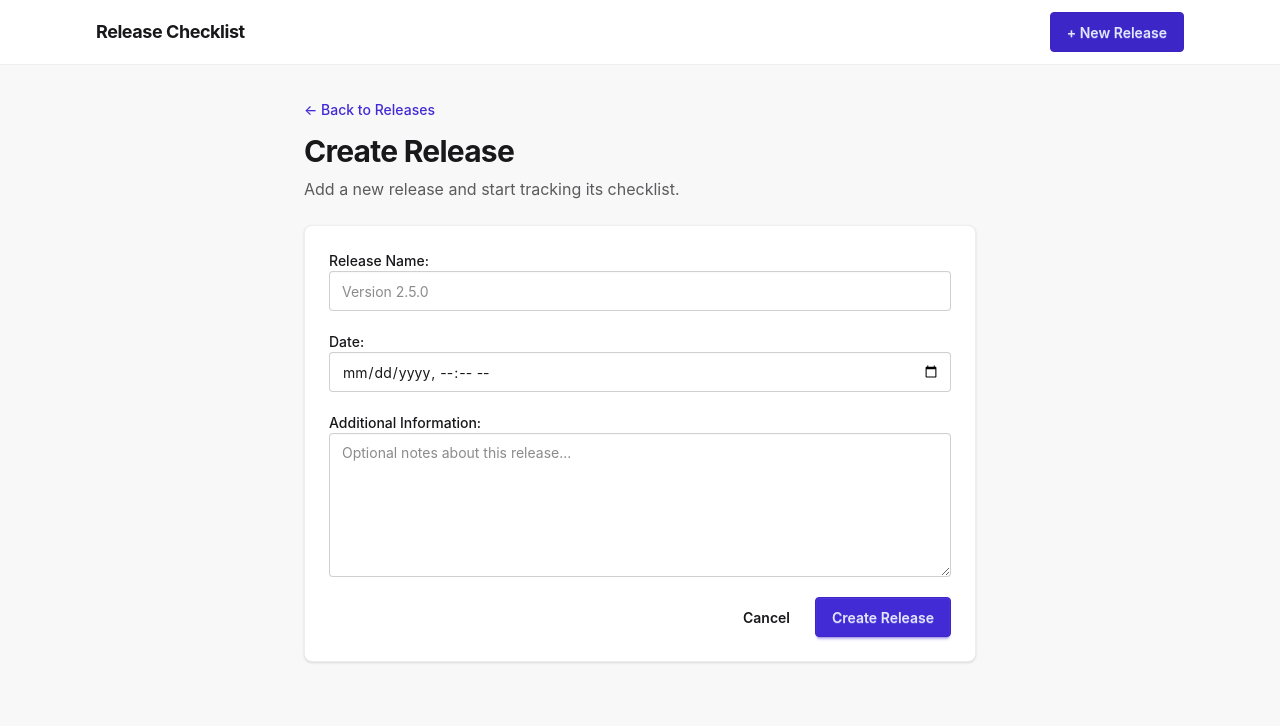
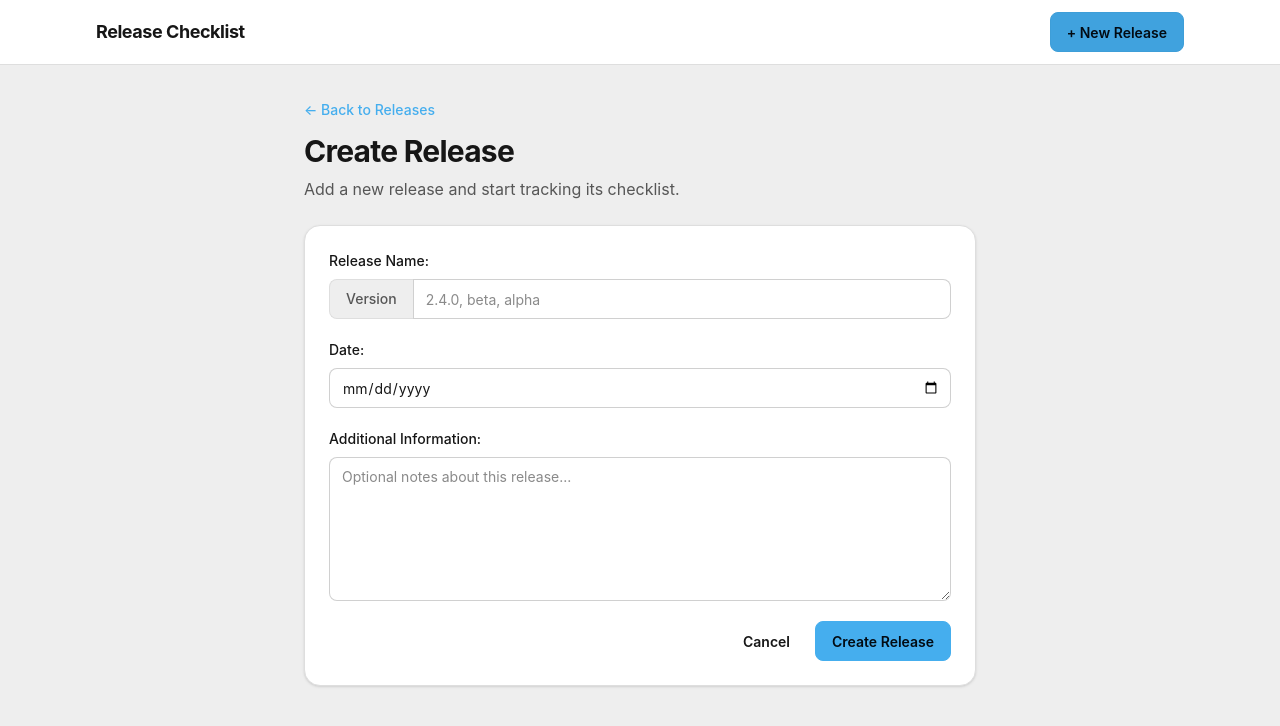
Before and after one commit to amanpandey04/release-checklist, a React (Vite) app in the folder frontend/: page /releases/new in a window 1280 px wide. Shown: the top 726 px of the page. Built offline with nearby package versions, Linux system fonts and the light colour scheme; no server answers.

Commit message:
fix release form submission

```diff
--- a/frontend/index.html
+++ b/frontend/index.html
@@ -1,5 +1,5 @@
 <!doctype html>
-<html lang="en">
+<html lang="en" data-theme="cmyk">
   <head>
     <meta charset="UTF-8" />
     <link rel="icon" type="image/svg+xml" href="/favicon.svg" />
--- a/frontend/src/components/ReleaseCard.jsx
+++ b/frontend/src/components/ReleaseCard.jsx
@@ -17,9 +17,9 @@ export default function ReleaseCard({ release }) {
   const [deleteError, setDeleteError] = useState("");
 
   const [deleteRelease, { loading: deleting }] = useMutation(DELETE_RELEASE, {
-    update(cache, { data, variables }) {
+    update(cache, { data }) {
       if (data?.deleteRelease) {
-        removeReleaseFromList(cache, variables.id);
+        removeReleaseFromList(cache, release.id);
       }
     },
   });
--- a/frontend/src/index.css
+++ b/frontend/src/index.css
@@ -1,2 +1,4 @@
 @import "tailwindcss";
-@plugin "daisyui";
+@plugin "daisyui" {
+  themes: cmyk;
+}
--- a/frontend/src/pages/CreateReleasePage.jsx
+++ b/frontend/src/pages/CreateReleasePage.jsx
@@ -12,35 +12,41 @@ export default function CreateReleasePage() {
   const [name, setName] = useState("");
   const [date, setDate] = useState("");
   const [additionalInfo, setAdditionalInfo] = useState("");
-  const [formError, setFormError] = useState("");
 
-  const [createRelease, { loading }] = useMutation(CREATE_RELEASE, {
+  const [createRelease, { loading, error }] = useMutation(CREATE_RELEASE, {
     update(cache, { data }) {
       if (data?.createRelease) {
         addReleaseToList(cache, data.createRelease);
       }
     },
+
     onCompleted: (data) => {
       navigate(`/releases/${data.createRelease.id}`);
-    },
-    onError: (error) => {
-      setFormError(error.message);
     },
   });
 
   async function handleSubmit(event) {
     event.preventDefault();
-    setFormError("");
 
+    const versionOrLabel = name.trim();
+
+    if (!versionOrLabel) {
+      return;
+    }
+
+    try {
       await createRelease({
         variables: {
           input: {
-          name,
+            name: `Version ${versionOrLabel}`,
             date,
             additionalInfo,
           },
         },
       });
+    } catch {
+      // Apollo exposes the error through the hook's error state.
+    }
   }
 
   return (
@@ -60,23 +66,31 @@ export default function CreateReleasePage() {
       <form onSubmit={handleSubmit} className="card border border-base-300 bg-base-100 shadow-sm">
         <div className="card-body gap-5">
           <label className="form-control w-full">
-            <span className="mb-2 font-medium">Release Name:</span>
+            <span className="mb-2 block font-medium">Release Name:</span>
+
+            <div className="flex w-full">
+              <span className="flex shrink-0 items-center rounded-l-lg border border-r-0 border-base-300 bg-base-200 px-4 text-sm font-medium text-base-content/70">
+                Version
+              </span>
 
               <input
                 type="text"
-              className="input input-bordered w-full"
-              placeholder="Version 2.5.0"
+                className="input input-bordered w-full rounded-l-none"
+                placeholder="2.4.0, beta, alpha"
                 value={name}
                 onChange={(event) => setName(event.target.value)}
                 required
+                pattern={".*\\S.*"}
+                title="Enter a version number or label."
               />
+            </div>
           </label>
 
           <label className="form-control w-full">
-            <span className="mb-2 font-medium">Date:</span>
+            <span className="mb-2 block font-medium">Date:</span>
 
             <input
-              type="datetime-local"
+              type="date"
               className="input input-bordered w-full"
               value={date}
               onChange={(event) => setDate(event.target.value)}
@@ -85,7 +99,7 @@ export default function CreateReleasePage() {
           </label>
 
           <label className="form-control w-full">
-            <span className="mb-2 font-medium">Additional Information:</span>
+            <span className="mb-2 block font-medium">Additional Information:</span>
 
             <textarea
               className="textarea textarea-bordered min-h-36 w-full"
@@ -95,9 +109,9 @@ export default function CreateReleasePage() {
             />
           </label>
 
-          {formError && (
+          {error && (
             <div className="alert alert-error">
-              <span>{formError}</span>
+              <span>{error.message}</span>
             </div>
           )}
 
--- a/frontend/src/pages/ReleaseDetailsPage.jsx
+++ b/frontend/src/pages/ReleaseDetailsPage.jsx
@@ -28,9 +28,9 @@ export default function ReleaseDetailsPage() {
   });
 
   const [deleteRelease, { loading: deleting }] = useMutation(DELETE_RELEASE, {
-    update(cache, { data, variables }) {
+    update(cache, { data }) {
       if (data?.deleteRelease) {
-        removeReleaseFromList(cache, variables.id);
+        removeReleaseFromList(cache, id);
       }
     },
   });
```
Lines whose indentation alone changed are shown as unchanged.
